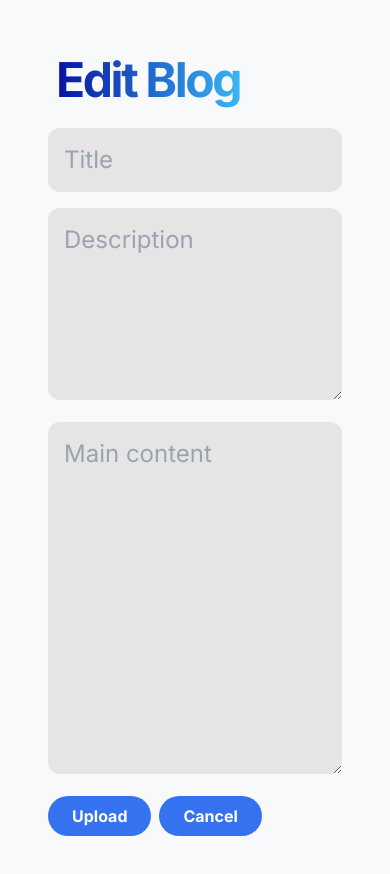
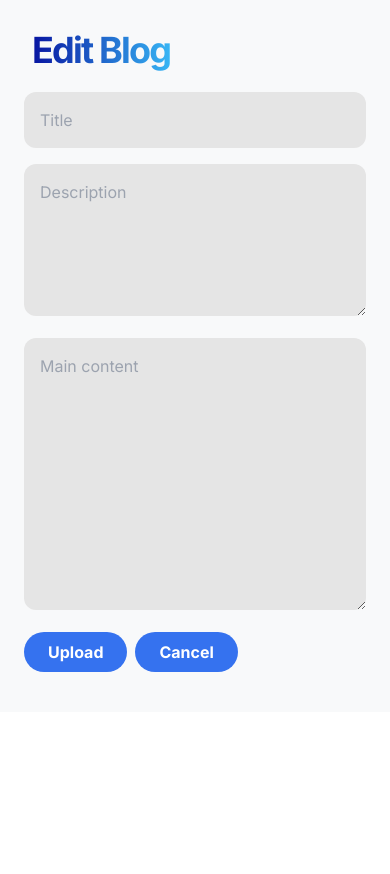
Before and after one commit to devXlalit/Project_Weblogs, a Next.js app: page /Edit in a window 390 px wide. Shown: the top 874 px of the page. After the commit the page ends 844 px from the top, so only its background shows below. Built offline with nearby package versions, Linux system fonts and the light colour scheme.

Commit message:
low_padding_mobile

```diff
--- a/app/Blogpage/page.jsx
+++ b/app/Blogpage/page.jsx
@@ -67,7 +67,7 @@ const Blogpage = () => {
       const isShortLine = sentenceCount < 2;
 
       return isShortLine ? (
-        <span key={index} className="font-bold block pb-4">
+        <span key={index} className="font-bold block text-xl pb-4">
           {line}
         </span>
       ) : (
@@ -87,7 +87,7 @@ const Blogpage = () => {
         }}
         className="h-1 rounded-full overflow-hidden z-10 w-full bg-[#3572EF] fixed top-0"
       ></motion.div>
-      <div className="min-h-screen background_color p-12">
+      <div className="min-h-screen background_color p-6 md:p-12">
         {session ? (
           <div className="flex gap-2 items-center pb-6">
             <Image
@@ -177,7 +177,7 @@ const Blogpage = () => {
           {/* *Feature update  */}
 
           <p
-            className={`text-md leading-tight pt-10 whitespace-pre-wrap md:text-lg text-[#343A40] md:leading-normal`}
+            className={`text-md leading-none pt-10 whitespace-break-spaces md:text-lg text-[#343A40] md:leading-normal`}
           >
             {post.main_content && processContent(post.main_content)}
           </p>
--- a/app/Components/Nav.jsx
+++ b/app/Components/Nav.jsx
@@ -25,7 +25,7 @@ const Nav = () => {
       </Link>
       {session?.user ? (
         <ul className="flex gap-2">
-          <button onClick={signOut} className="black_btn tracking-tighter">
+          <button onClick={signOut} className=" black_btn tracking-tighter">
             Sign out
           </button>
           <Link href="/Profile">
--- a/app/Create/page.jsx
+++ b/app/Create/page.jsx
@@ -39,27 +39,29 @@ const Create = () => {
       initial={{ opacity: 0 }}
       whileInView={{ opacity: 1 }}
       transition={{ delay: 0.8 }}
-      className="p-12 background_color"
+      className="p-6 md:p-12 background_color min-h-screen"
     >
-      <h1 className="text-5xl greadient_text inline-block">Create Blog</h1>
+      <h1 className="text-4xl md:text-5xl greadient_text inline-block">
+        Create Blog
+      </h1>
 
       <form className="py-4 md:p-6" onSubmit={handleSubmit}>
         <input
-          className="bg-neutral-200 text-2xl outline-none mb-4 text-[#343A40] w-full py-4 px-4 rounded-xl"
+          className="bg-neutral-200 md:text-2xl outline-none mb-4 text-[#343A40] w-full py-4 px-4 rounded-xl"
           type="text"
           placeholder="Title"
           value={post.title}
           onChange={(e) => setPost({ ...post, title: e.target.value })}
         />
         <input
-          className="bg-neutral-200 text-2xl mb-4 outline-none text-[#343A40] w-full py-4 px-4 rounded-xl"
+          className="bg-neutral-200 md:text-2xl mb-4 outline-none text-[#343A40] w-full py-4 px-4 rounded-xl"
           type="text"
           placeholder="Description"
           value={post.desc}
           onChange={(e) => setPost({ ...post, desc: e.target.value })}
         />
         <textarea
-          className="bg-neutral-200 mb-4 text-2xl min-h-56 outline-none text-[#343A40] w-full py-4 px-4 rounded-xl"
+          className="bg-neutral-200 mb-4 md:text-2xl min-h-56 outline-none text-[#343A40] w-full py-4 px-4 rounded-xl"
           type="text"
           placeholder="Main content"
           value={post.main_content}
--- a/app/Edit/page.jsx
+++ b/app/Edit/page.jsx
@@ -56,20 +56,22 @@ const Edit = () => {
       initial={{ opacity: 0 }}
       whileInView={{ opacity: 1 }}
       transition={{ delay: 0.8 }}
-      className="p-12 background_color"
+      className="p-6 md:p-12 background_color"
     >
-      <h1 className="text-5xl greadient_text inline-block">Edit Blog</h1>
+      <h1 className="text-4xl md:text-5xl greadient_text inline-block">
+        Edit Blog
+      </h1>
 
       <form className="py-4 md:p-6" onSubmit={handleSubmit}>
         <input
-          className="bg-neutral-200 text-2xl outline-none mb-4 text-[#343A40] w-full py-4 px-4 rounded-xl"
+          className="bg-neutral-200 md:text-2xl outline-none mb-4 text-[#343A40] w-full py-4 px-4 rounded-xl"
           type="text"
           placeholder="Title"
           value={post.title}
           onChange={(e) => setPost({ ...post, title: e.target.value })}
         />
         <textarea
-          className="bg-neutral-200 text-2xl mb-4 outline-none text-[#343A40] w-full py-4 px-4 rounded-xl"
+          className="bg-neutral-200 md:text-2xl mb-4 outline-none text-[#343A40] w-full py-4 px-4 rounded-xl"
           rows={5}
           type="text"
           placeholder="Description"
@@ -77,7 +79,7 @@ const Edit = () => {
           onChange={(e) => setPost({ ...post, desc: e.target.value })}
         />
         <textarea
-          className="bg-neutral-200 mb-4 text-2xl min-h-56 outline-none text-[#343A40] w-full py-4 px-4 rounded-xl"
+          className="bg-neutral-200 mb-4 md:text-2xl min-h-56 outline-none text-[#343A40] w-full py-4 px-4 rounded-xl"
           rows={10}
           type="text"
           placeholder="Main content"
--- a/app/Profile/page.jsx
+++ b/app/Profile/page.jsx
@@ -24,7 +24,7 @@ const Profile = () => {
         initial={{ opacity: 0 }}
         whileInView={{ opacity: 1 }}
         transition={{ delay: 0.8 }}
-        className="p-12 min-h-screen background_color"
+        className="p-6 md:p-12 min-h-screen background_color"
       >
         <div className="flex gap-2 items-center pb-6">
           <Image
@@ -44,7 +44,7 @@ const Profile = () => {
           </span>
         </div>
         <div className="flex flex-wrap justify-between items-center ">
-          <h1 className="text-5xl greadient_text">My Blogs</h1>
+          <h1 className="text-4xl md:text-5xl greadient_text">My Blogs</h1>
           <Link href="/Create">
             <button className="blue_btn font-bold my-4">Create</button>
           </Link>
--- a/app/page.js
+++ b/app/page.js
@@ -13,7 +13,7 @@ export default function Home() {
   };
   return (
     <>
-      <div className="background_color p-12 w-full min-h-screen">
+      <div className="background_color p-6 md:p-12 w-full min-h-screen">
         <Nav />
         <main>
           <motion.h1
```
